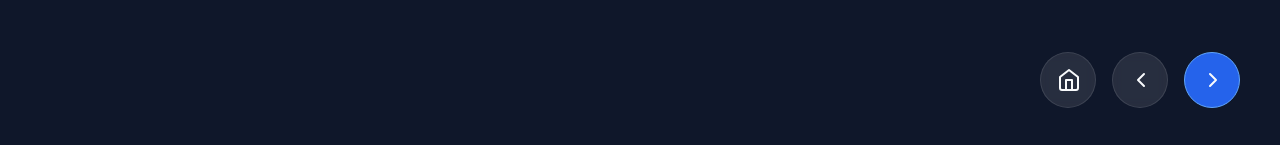
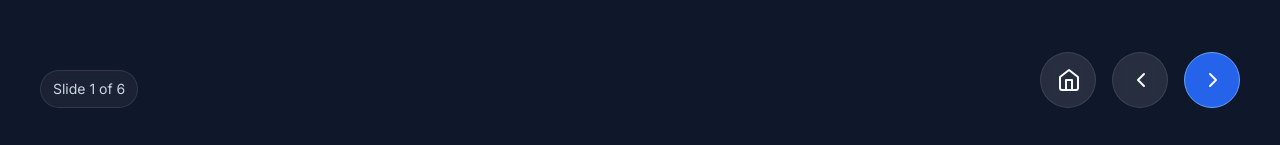
Before and after one commit to WafflesNZXT/dangling-modifiers, a plain HTML site: page slideshow.html in a window 1280 px wide. Shown: the part 652-797 px from the top of the page. Drawn offline with nearby package versions, Linux system fonts and the light colour scheme; a web font is replaced by a local one.

Commit message:
Slide Numbers Feature

```diff
--- a/slideshow.html
+++ b/slideshow.html
@@ -158,6 +158,10 @@
         let gameSolved = false;
         const slides = document.querySelectorAll('.slide');
         const totalSlides = slides.length;
+        const slideCountEl = document.createElement('div');
+        slideCountEl.id = 'slide-count';
+        slideCountEl.className = 'fixed bottom-6 left-6 md:bottom-10 md:left-10 z-[101] text-xs md:text-sm text-slate-300 bg-white/5 border border-white/10 rounded-full px-3 py-2 backdrop-blur-sm';
+        document.body.appendChild(slideCountEl);
 
         function updateSlide(direction) {
             const nextBtn = document.getElementById('next-btn');
@@ -186,6 +190,11 @@
 
             const progress = (currentSlide / (totalSlides - 1)) * 100;
             document.getElementById('progress').style.width = `${progress}%`;
+
+            // Update slide counter text
+            if (slideCountEl) {
+                slideCountEl.textContent = `Slide ${currentSlide + 1} of ${totalSlides}`;
+            }
         }
 
         function nextSlide() { if (currentSlide < totalSlides - 1) { currentSlide++; updateSlide('next'); } }
```
